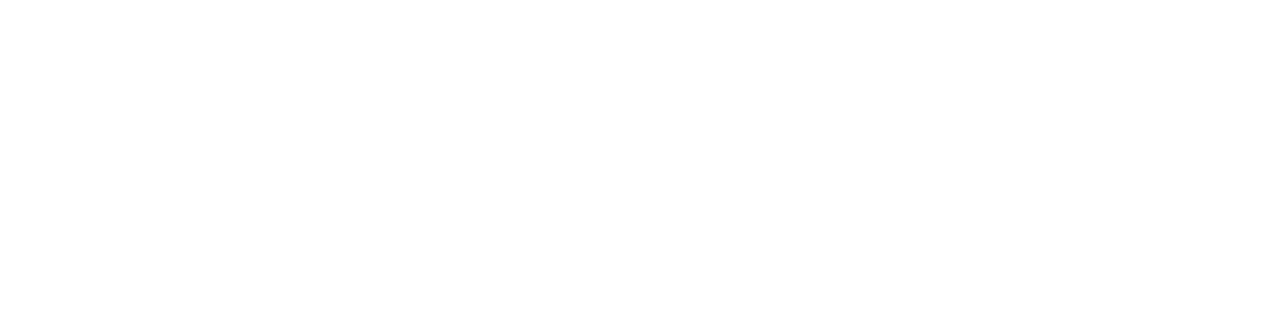
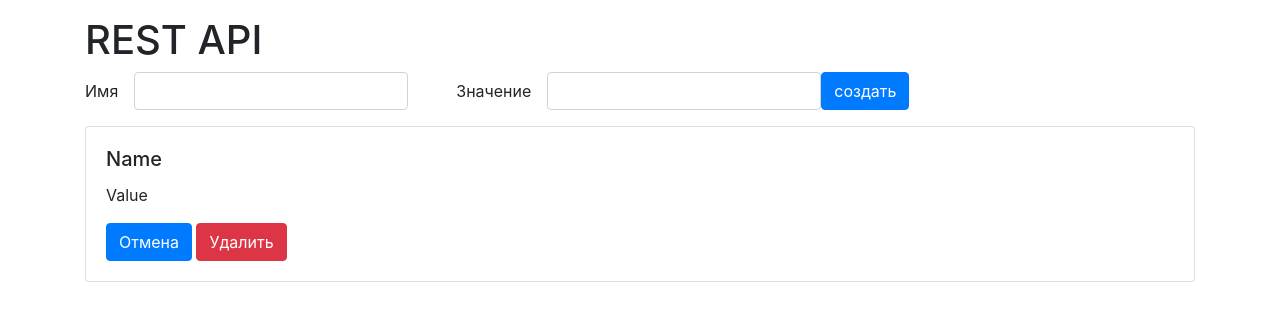
Before and after one commit to Danil174/fullstack_rest, a website: page client/index.html in a window 1280 px wide. Drawn offline with nearby package versions, Linux system fonts and the light colour scheme.

Commit message:
add html form

```diff
--- a/client/index.html
+++ b/client/index.html
@@ -4,8 +4,34 @@
     <meta charset="UTF-8">
     <meta name="viewport" content="width=device-width, initial-scale=1.0">
     <title>REST API</title>
+    <link rel="stylesheet" href="https://stackpath.bootstrapcdn.com/bootstrap/4.5.2/css/bootstrap.min.css" integrity="sha384-JcKb8q3iqJ61gNV9KGb8thSsNjpSL0n8PARn9HuZOnIxN0hoP+VmmDGMN5t9UJ0Z" crossorigin="anonymous">
 </head>
 <body>
+    <div class="container pt-3">
+        <h1>REST API</h1>
+
+        <form action="" class="form-inline mb-3">
+            <div class="form-group mr-5">
+                <label for="name" class="mr-3">Имя</label>
+                <input type="text" class="form-control" id="name">
+            </div>
+            <div class="form-group mr-5">
+                <label for="value" class="mr-3">Значение</label>
+                <input type="text" class="form-control" id="value">
+                <buttom class="btn btn-primary" type="submit">создать</buttom>
+            </div>
+        </form>
+
+        <div class="card mb-3">
+            <div class="card-body">
+                <h5 class="card-title">Name</h5>
+                <p class="card-text">Value</p>
+                <button class="btn btn-primary">Отмена</button>
+                <button class="btn btn-danger">Удалить</button>
+            </div>
+        </div>
+    </div>
+
 <script type="module">
     import Vue from 'https://cdn.jsdelivr.net/npm/vue@2.6.12/dist/vue.esm.browser.js'
     console.log(Vue);
```
